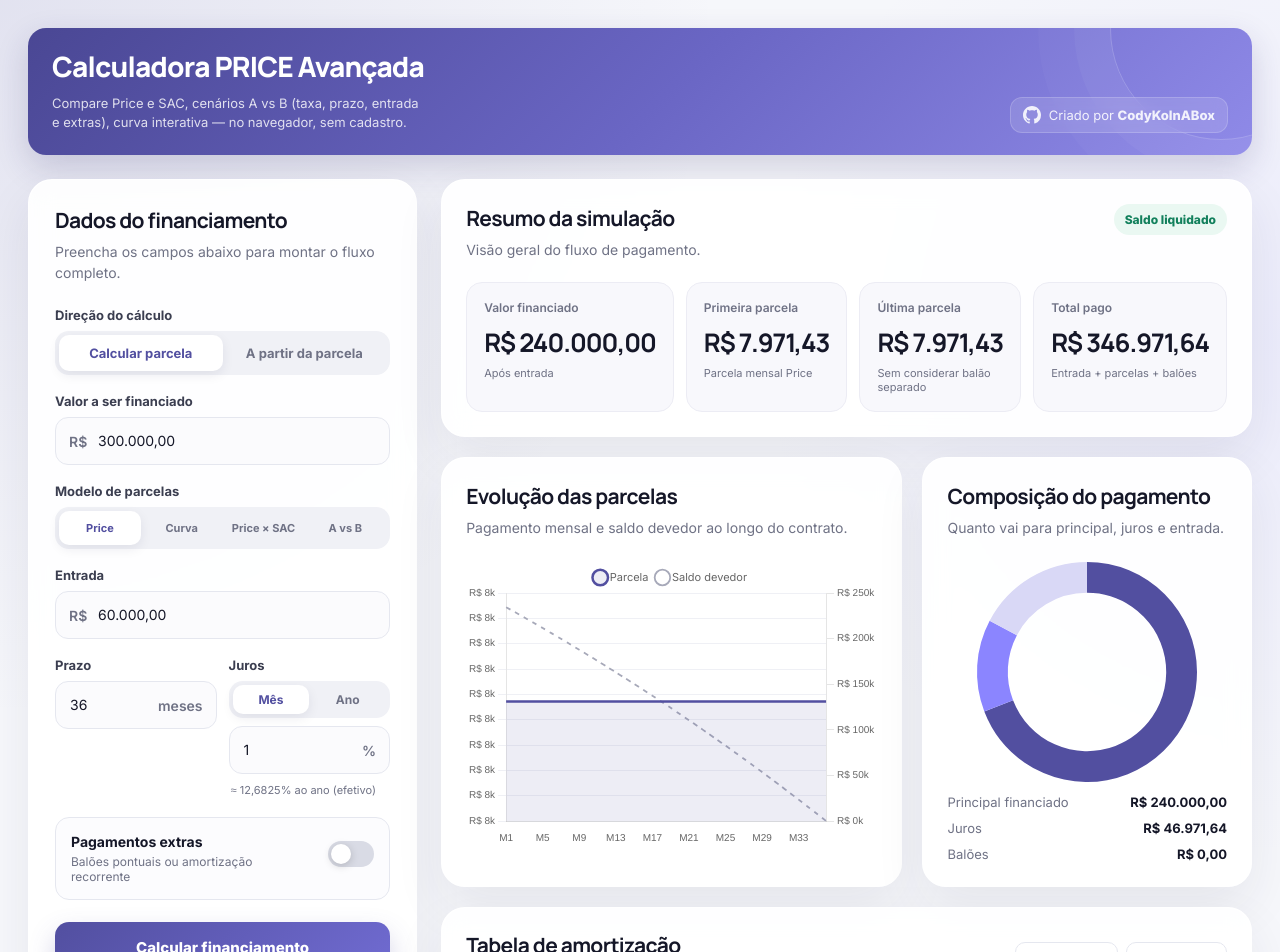
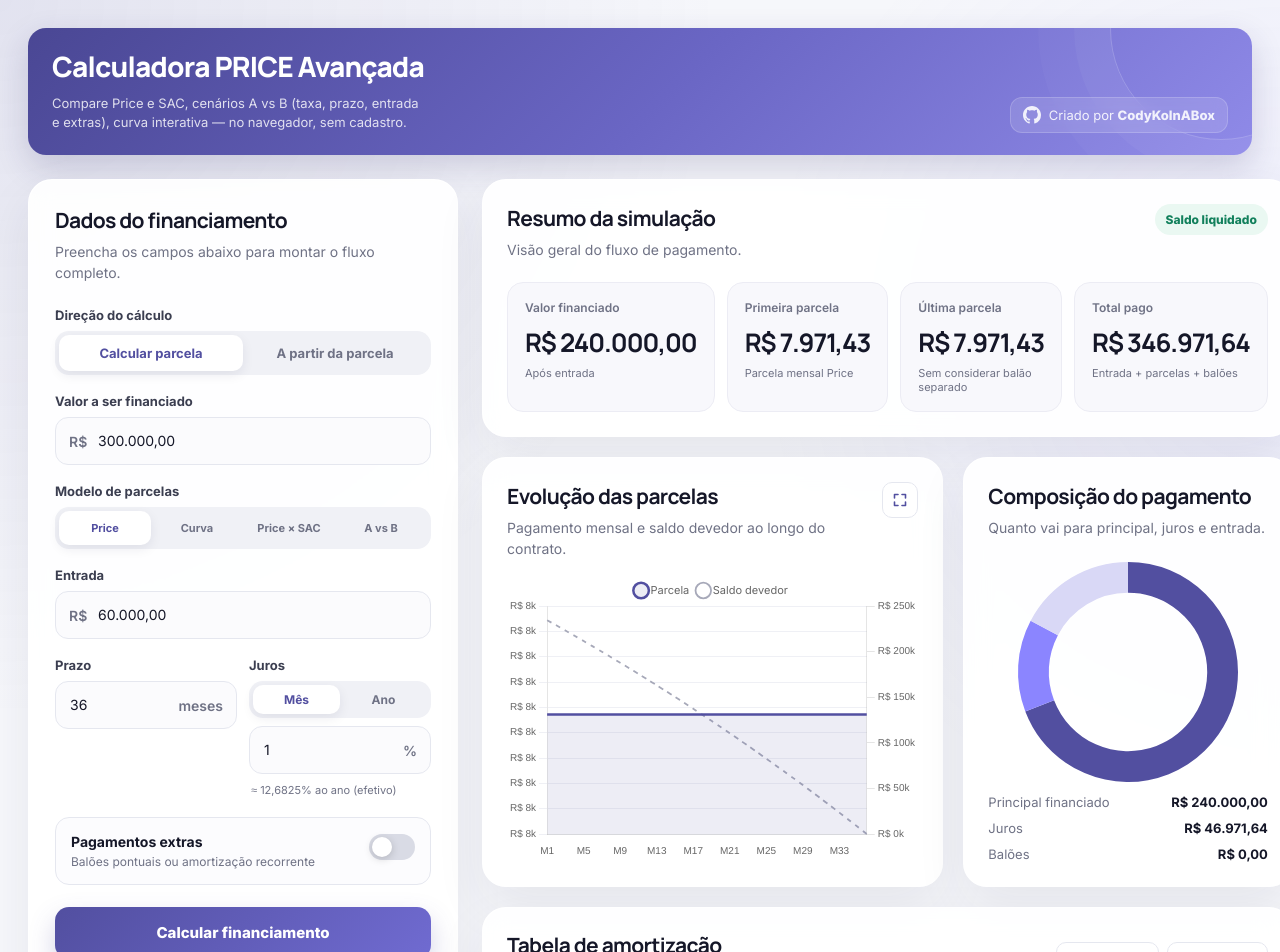
Before and after one commit to CodyKoInABox/calculadora-price, a React (Vite) app: page / in a window 1280 px wide. Shown: the top 952 px of the page. Built offline with nearby package versions, Linux system fonts and the light colour scheme.

Commit message:
grafico tela cheia

```diff
--- a/src/components/AbComparePanel.jsx
+++ b/src/components/AbComparePanel.jsx
@@ -1,6 +1,7 @@
-import { useEffect, useRef } from 'react'
+import { useCallback, useEffect, useRef } from 'react'
 import Chart from 'chart.js/auto'
 import { brl } from '../format'
+import { ChartExpandBackdrop, ChartExpandButton, useChartExpand } from './useChartExpand.jsx'
 
 function totalPaid(result) {
   return result.down + result.totalRegular + result.totalBalloon
@@ -16,6 +17,8 @@ function prazoLabel(result) {
 export default function AbComparePanel({ a, b, onExport, onExportPdf }) {
   const chartRef = useRef(null)
   const chartInstance = useRef(null)
+  const getChart = useCallback(() => chartInstance.current, [])
+  const expand = useChartExpand(getChart)
 
   useEffect(() => {
     if (!a?.schedule || !b?.schedule) return
@@ -225,10 +228,23 @@ export default function AbComparePanel({ a, b, onExport, onExportPdf }) {
         </section>
       </div>
 
-      <section className="panel chart-card">
-        <h2 className="panel-title">Evolução lado a lado</h2>
-        <p className="panel-subtitle">Parcelas e saldo devedor — A vs B.</p>
-        <div className="chart-wrap"><canvas ref={chartRef} /></div>
+      {expand.expanded && <ChartExpandBackdrop onClose={expand.close} />}
+      <section
+        className={`panel chart-card${expand.expanded ? ' is-expanded' : ''}`}
+        role={expand.expanded ? 'dialog' : undefined}
+        aria-modal={expand.expanded || undefined}
+        aria-labelledby={expand.expanded ? expand.titleId : undefined}
+      >
+        <div className="chart-card-head">
+          <div>
+            <h2 id={expand.titleId} className="panel-title">Evolução lado a lado</h2>
+            <p className="panel-subtitle tight">Parcelas e saldo devedor — A vs B.</p>
+          </div>
+          <ChartExpandButton onClick={expand.toggle} expanded={expand.expanded} />
+        </div>
+        <div className="chart-wrap">
+          <canvas ref={chartRef} />
+        </div>
       </section>
 
       <section className="panel table-card">
--- a/src/components/ComparePanel.jsx
+++ b/src/components/ComparePanel.jsx
@@ -1,6 +1,7 @@
-import { useEffect, useRef } from 'react'
+import { useCallback, useEffect, useRef } from 'react'
 import Chart from 'chart.js/auto'
 import { brl } from '../format'
+import { ChartExpandBackdrop, ChartExpandButton, useChartExpand } from './useChartExpand.jsx'
 
 function totalPaid(result) {
   return result.down + result.totalRegular + result.totalBalloon
@@ -16,6 +17,8 @@ function prazoLabel(result) {
 export default function ComparePanel({ price, sac, onExport, onExportPdf }) {
   const chartRef = useRef(null)
   const chartInstance = useRef(null)
+  const getChart = useCallback(() => chartInstance.current, [])
+  const expand = useChartExpand(getChart)
 
   useEffect(() => {
     if (!price?.schedule || !sac?.schedule) return
@@ -237,10 +240,23 @@ export default function ComparePanel({ price, sac, onExport, onExportPdf }) {
         </section>
       </div>
 
-      <section className="panel chart-card">
-        <h2 className="panel-title">Evolução lado a lado</h2>
-        <p className="panel-subtitle">Parcelas e saldo devedor — Price vs SAC.</p>
-        <div className="chart-wrap"><canvas ref={chartRef} /></div>
+      {expand.expanded && <ChartExpandBackdrop onClose={expand.close} />}
+      <section
+        className={`panel chart-card${expand.expanded ? ' is-expanded' : ''}`}
+        role={expand.expanded ? 'dialog' : undefined}
+        aria-modal={expand.expanded || undefined}
+        aria-labelledby={expand.expanded ? expand.titleId : undefined}
+      >
+        <div className="chart-card-head">
+          <div>
+            <h2 id={expand.titleId} className="panel-title">Evolução lado a lado</h2>
+            <p className="panel-subtitle tight">Parcelas e saldo devedor — Price vs SAC.</p>
+          </div>
+          <ChartExpandButton onClick={expand.toggle} expanded={expand.expanded} />
+        </div>
+        <div className="chart-wrap">
+          <canvas ref={chartRef} />
+        </div>
       </section>
 
       <section className="panel table-card">
--- a/src/components/ResultsPanel.jsx
+++ b/src/components/ResultsPanel.jsx
@@ -1,12 +1,15 @@
-import { useEffect, useRef } from 'react'
+import { useCallback, useEffect, useRef } from 'react'
 import Chart from 'chart.js/auto'
 import { brl } from '../format'
+import { ChartExpandBackdrop, ChartExpandButton, useChartExpand } from './useChartExpand.jsx'
 
 export default function ResultsPanel({ result, mode, onExport, onExportPdf }) {
   const paymentRef = useRef(null)
   const breakdownRef = useRef(null)
   const paymentChartRef = useRef(null)
   const breakdownChartRef = useRef(null)
+  const getPaymentChart = useCallback(() => paymentChartRef.current, [])
+  const paymentExpand = useChartExpand(getPaymentChart)
 
   useEffect(() => {
     if (!result || result.error) return
@@ -177,10 +180,23 @@ export default function ResultsPanel({ result, mode, onExport, onExportPdf }) {
       </section>
 
       <div className="visual-grid">
-        <section className="panel chart-card">
-          <h2 className="panel-title">Evolução das parcelas</h2>
-          <p className="panel-subtitle">Pagamento mensal e saldo devedor ao longo do contrato.</p>
-          <div className="chart-wrap"><canvas ref={paymentRef} /></div>
+        {paymentExpand.expanded && <ChartExpandBackdrop onClose={paymentExpand.close} />}
+        <section
+          className={`panel chart-card${paymentExpand.expanded ? ' is-expanded' : ''}`}
+          role={paymentExpand.expanded ? 'dialog' : undefined}
+          aria-modal={paymentExpand.expanded || undefined}
+          aria-labelledby={paymentExpand.expanded ? paymentExpand.titleId : undefined}
+        >
+          <div className="chart-card-head">
+            <div>
+              <h2 id={paymentExpand.titleId} className="panel-title">Evolução das parcelas</h2>
+              <p className="panel-subtitle tight">Pagamento mensal e saldo devedor ao longo do contrato.</p>
+            </div>
+            <ChartExpandButton onClick={paymentExpand.toggle} expanded={paymentExpand.expanded} />
+          </div>
+          <div className="chart-wrap">
+            <canvas ref={paymentRef} />
+          </div>
         </section>
         <section className="panel breakdown">
           <h2 className="panel-title">Composição do pagamento</h2>
--- /dev/null
+++ b/src/components/useChartExpand.jsx
@@ -0,0 +1,87 @@
+import { useCallback, useEffect, useId, useState } from 'react'
+
+function resizeSoon(getChart) {
+  requestAnimationFrame(() => {
+    const chart = getChart()
+    if (!chart?.canvas) return
+    // Chart.js keeps last pixel size inline — clear so grid can shrink after collapse
+    chart.canvas.style.width = '100%'
+    chart.canvas.style.height = '100%'
+    chart.resize()
+    requestAnimationFrame(() => chart.resize())
+  })
+}
+
+export function useChartExpand(getChart) {
+  const [expanded, setExpanded] = useState(false)
+  const titleId = useId()
+
+  const open = useCallback(() => setExpanded(true), [])
+  const close = useCallback(() => setExpanded(false), [])
+  const toggle = useCallback(() => setExpanded(v => !v), [])
+
+  useEffect(() => {
+    resizeSoon(getChart)
+  }, [expanded, getChart])
+
+  useEffect(() => {
+    if (!expanded) return
+
+    const onKey = (event) => {
+      if (event.key === 'Escape') setExpanded(false)
+    }
+    const prevOverflow = document.body.style.overflow
+    document.body.style.overflow = 'hidden'
+    document.addEventListener('keydown', onKey)
+    return () => {
+      document.body.style.overflow = prevOverflow
+      document.removeEventListener('keydown', onKey)
+    }
+  }, [expanded])
+
+  return { expanded, titleId, open, close, toggle }
+}
+
+export function ChartExpandButton({ onClick, expanded }) {
+  return (
+    <button
+      type="button"
+      className="chart-expand-btn"
+      onClick={onClick}
+      aria-label={expanded ? 'Fechar gráfico ampliado' : 'Ampliar gráfico'}
+      title={expanded ? 'Fechar' : 'Ampliar gráfico'}
+    >
+      {expanded ? (
+        <svg width="16" height="16" viewBox="0 0 16 16" aria-hidden="true" fill="none">
+          <path
+            d="M4 4l8 8M12 4L4 12"
+            stroke="currentColor"
+            strokeWidth="1.6"
+            strokeLinecap="round"
+          />
+        </svg>
+      ) : (
+        <svg width="16" height="16" viewBox="0 0 16 16" aria-hidden="true" fill="none">
+          <path
+            d="M2.5 6V2.5H6M10 2.5h3.5V6M13.5 10v3.5H10M6 13.5H2.5V10"
+            stroke="currentColor"
+            strokeWidth="1.6"
+            strokeLinecap="round"
+            strokeLinejoin="round"
+          />
+        </svg>
+      )}
+    </button>
+  )
+}
+
+export function ChartExpandBackdrop({ onClose }) {
+  return (
+    <button
+      type="button"
+      className="chart-expand-backdrop"
+      aria-label="Fechar gráfico ampliado"
+      onClick={onClose}
+    />
+  )
+}
--- a/src/index.css
+++ b/src/index.css
@@ -179,7 +179,7 @@ body {
 
 .workspace {
   display: grid;
-  grid-template-columns: minmax(340px, 430px) 1fr;
+  grid-template-columns: minmax(340px, 430px) minmax(0, 1fr);
   gap: 24px;
   margin-top: 24px;
   align-items: start;
@@ -395,7 +395,7 @@ input:focus, select:focus { border-color: var(--primary); box-shadow: 0 0 0 4px
 
 .print-only { display: none; }
 
-.results { display: grid; gap: 20px; }
+.results { display: grid; gap: 20px; min-width: 0; }
 .summary { padding: 24px; }
 .summary-top { display: flex; justify-content: space-between; gap: 20px; align-items: flex-start; margin-bottom: 22px; }
 .status { background: #eaf8f2; color: var(--success); border-radius: 999px; font-size: 12px; font-weight: 800; padding: 8px 11px; }
@@ -406,9 +406,71 @@ input:focus, select:focus { border-color: var(--primary); box-shadow: 0 0 0 4px
 .metric strong { font-family: Manrope; font-size: clamp(18px, 2vw, 27px); letter-spacing: -.04em; }
 .metric small { display: block; color: var(--muted); font-size: 11px; margin-top: 6px; }
 
-.visual-grid { display: grid; grid-template-columns: 1.4fr 1fr; gap: 20px; }
-.chart-card { padding: 24px; min-height: 360px; }
-.chart-wrap { height: 285px; margin-top: 16px; }
+.visual-grid { display: grid; grid-template-columns: 1.4fr 1fr; gap: 20px; min-width: 0; }
+.chart-card { padding: 24px; min-height: 360px; min-width: 0; overflow: hidden; }
+.chart-card-head {
+  display: flex;
+  justify-content: space-between;
+  align-items: flex-start;
+  gap: 12px;
+  margin-bottom: 16px;
+}
+.chart-card-head .panel-subtitle { margin-bottom: 0; }
+.chart-expand-btn {
+  flex-shrink: 0;
+  width: 36px;
+  height: 36px;
+  border: 1px solid var(--border);
+  background: white;
+  border-radius: 10px;
+  color: var(--primary);
+  display: grid;
+  place-items: center;
+  cursor: pointer;
+}
+.chart-expand-btn:hover { background: var(--primary-soft); }
+.chart-expand-btn:focus-visible { outline: 3px solid rgba(82,79,160,.24); outline-offset: 2px; }
+.chart-wrap {
+  height: 285px;
+  width: 100%;
+  max-width: 100%;
+  overflow: hidden;
+  position: relative;
+}
+.chart-wrap canvas {
+  display: block;
+  max-width: 100% !important;
+}
+
+.chart-expand-backdrop {
+  position: fixed;
+  inset: 0;
+  z-index: 40;
+  border: 0;
+  padding: 0;
+  margin: 0;
+  cursor: pointer;
+  background: rgba(20, 22, 40, .48);
+  backdrop-filter: blur(3px);
+}
+.chart-card.is-expanded {
+  position: fixed;
+  inset: 12px;
+  z-index: 41;
+  margin: 0;
+  min-height: unset;
+  height: calc(100dvh - 24px);
+  max-height: calc(100dvh - 24px);
+  display: flex;
+  flex-direction: column;
+  box-shadow: 0 24px 80px rgba(30, 30, 60, .22);
+}
+.chart-card.is-expanded .chart-card-head { flex-shrink: 0; }
+.chart-card.is-expanded .chart-wrap {
+  flex: 1;
+  height: auto;
+  min-height: 0;
+}
 
 .breakdown { padding: 24px; }
 .donut-wrap { height: 220px; max-width: 260px; margin: 12px auto 4px; }
--- a/src/test-status.json
+++ b/src/test-status.json
@@ -1,7 +1,7 @@
 {
-  "passed": 21,
+  "passed": 50,
   "failed": 0,
-  "total": 21,
+  "total": 50,
   "success": true,
-  "updatedAt": "2026-07-24T02:52:24.027Z"
+  "updatedAt": "2026-07-24T04:18:33.065Z"
 }
```
